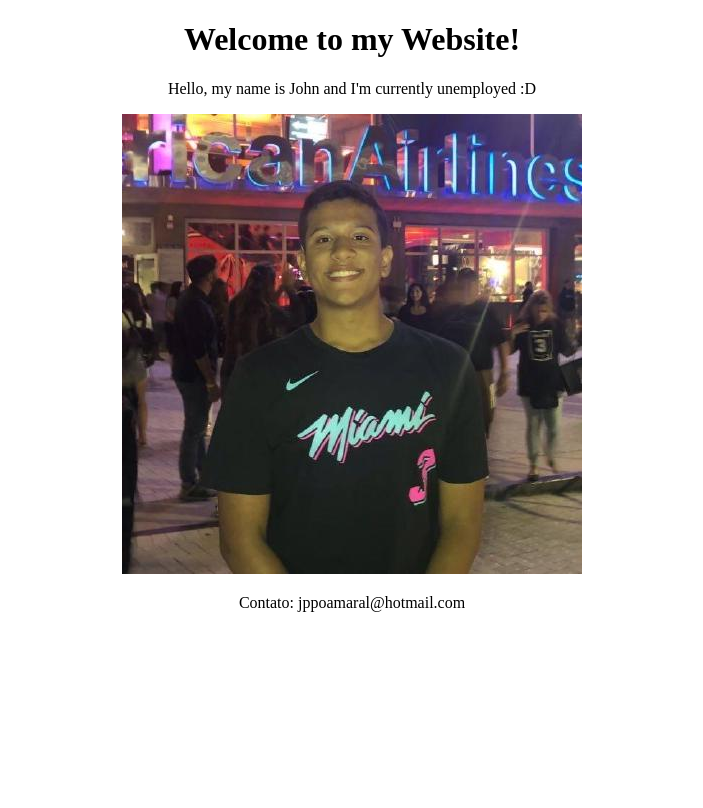
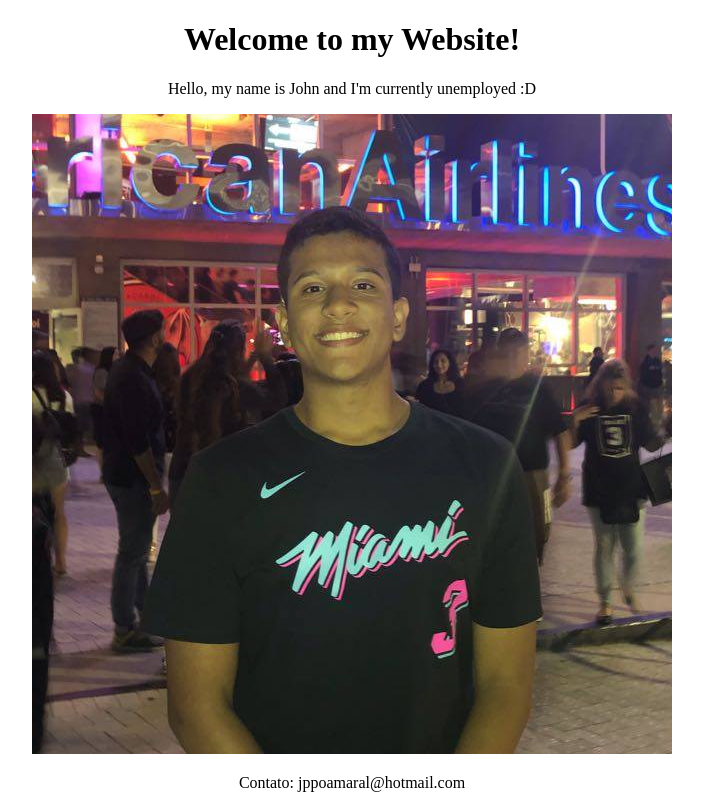
Before and after one commit to jppoamaral/jppoamaral.github.io, a plain HTML site: page index.html in a window 1280 px wide. Shown: the whole page, without its empty margins (288-991 px from the left). Drawn offline with Linux system fonts and the light colour scheme.

Commit message:
foto mudada

```diff
--- a/index.html
+++ b/index.html
@@ -8,7 +8,7 @@
 
 	<center>
 		<a href="https://www.linkedin.com/in/jo%C3%A3o-pedro-amaral-68313a1a5/" target="_blank">
-			<img src="images/github.jpg">
+			<img src="images/perfil.jpg">
 		</a>
 		<p style="text-align : center;">Contato: jppoamaral@hotmail.com</p>
 	</center>
```
